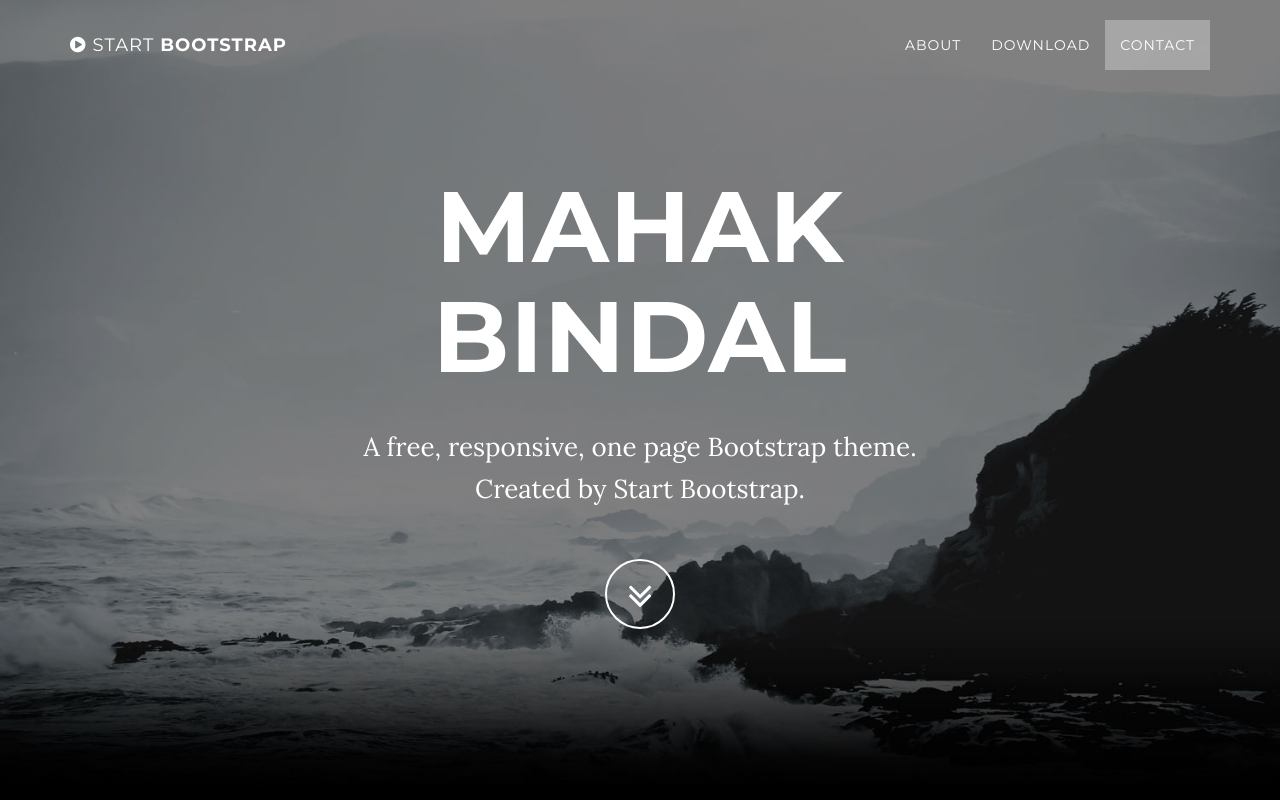
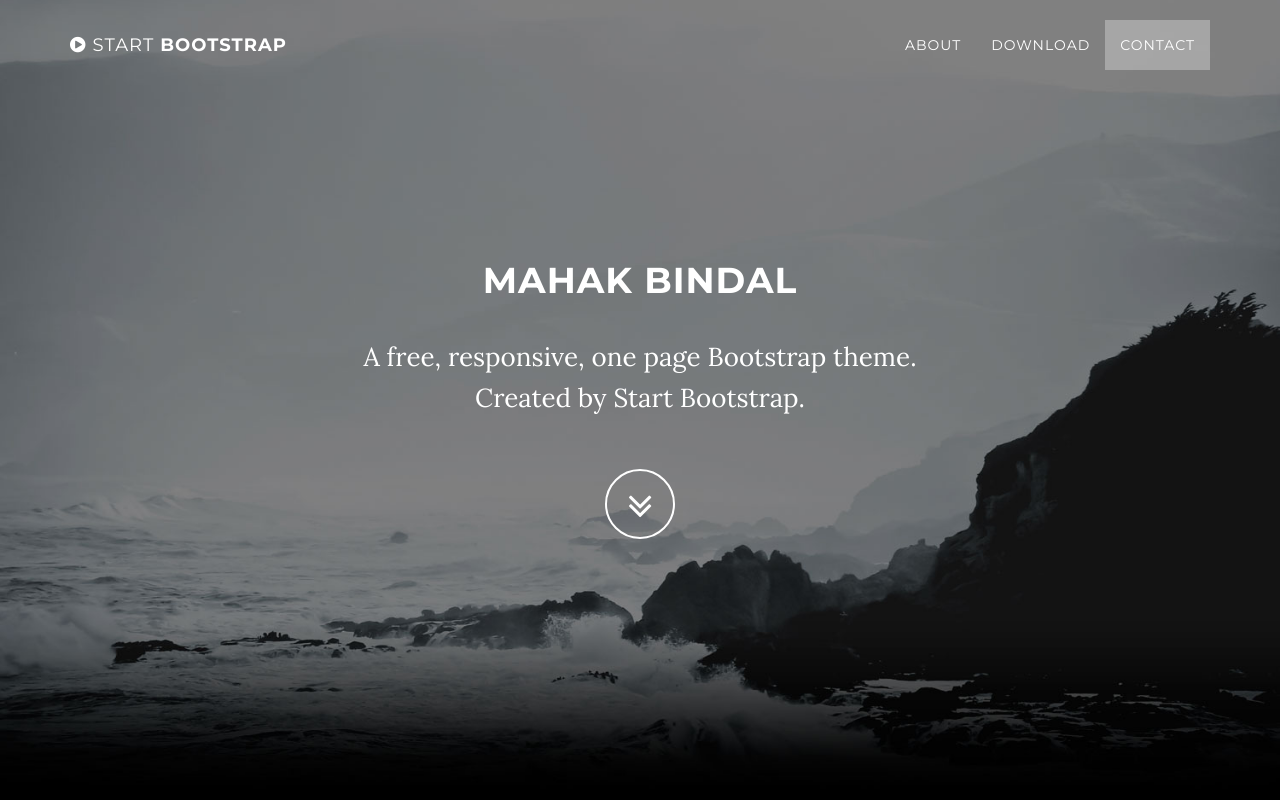
Before and after one commit to mahakbindal/mahakbindal.github.io, a plain HTML site: page index.html in a window 1280 px wide. Shown: the top 800 px of the page. Drawn offline with Linux system fonts and the light colour scheme; some packages are replaced by stand-ins of ours.

Commit message:
test
test

```diff
--- a/index.html
+++ b/index.html
@@ -74,7 +74,7 @@
             <div class="container">
                 <div class="row">
                     <div class="col-md-8 col-md-offset-2">
-                        <h1 class="brand-heading">Mahak Bindal</h1>
+                        <h1 >Mahak Bindal</h1>
                         <p class="intro-text">A free, responsive, one page Bootstrap theme.<br>Created by Start Bootstrap.</p>
                         <a href="#about" class="btn btn-circle page-scroll">
                             <i class="fa fa-angle-double-down animated"></i>
```
